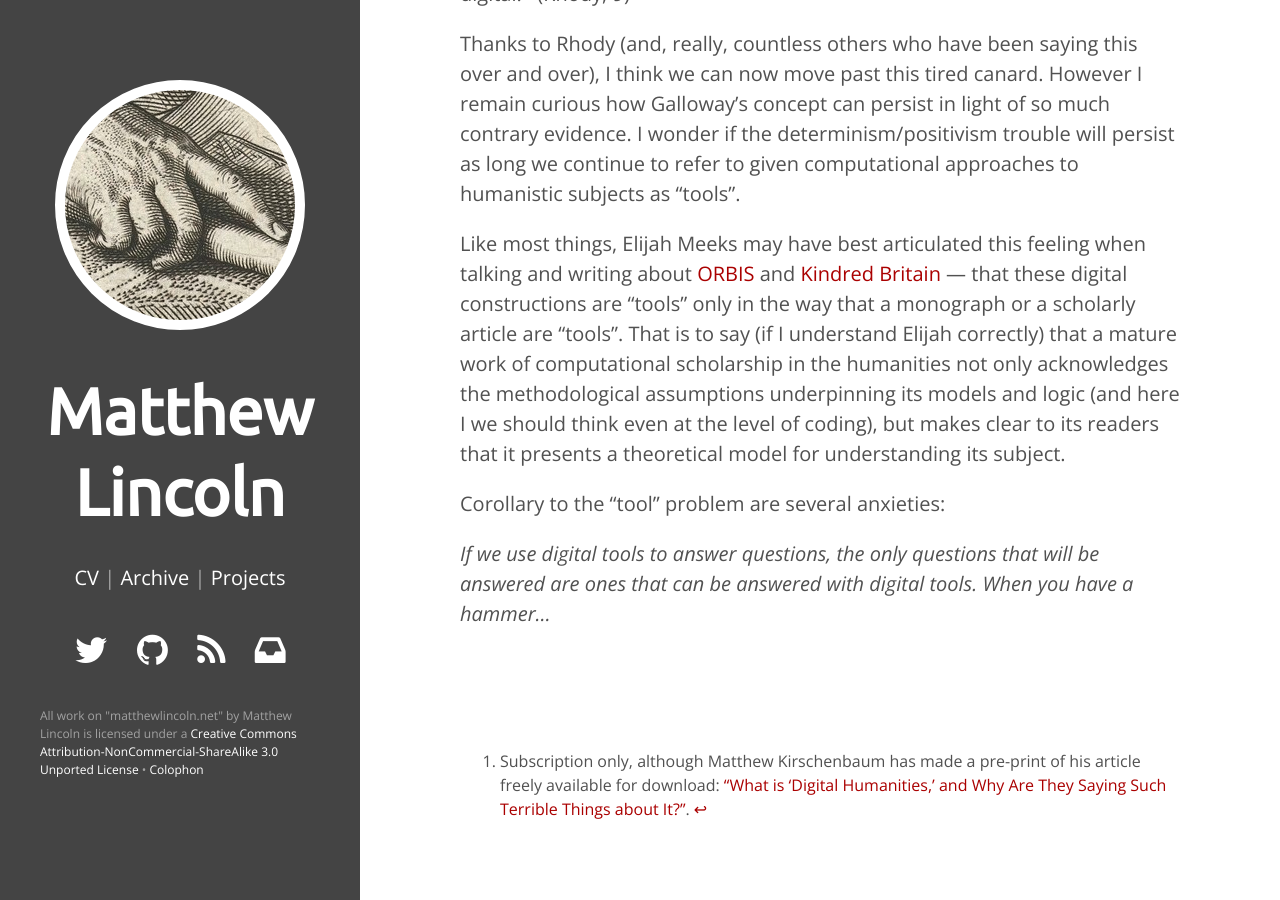
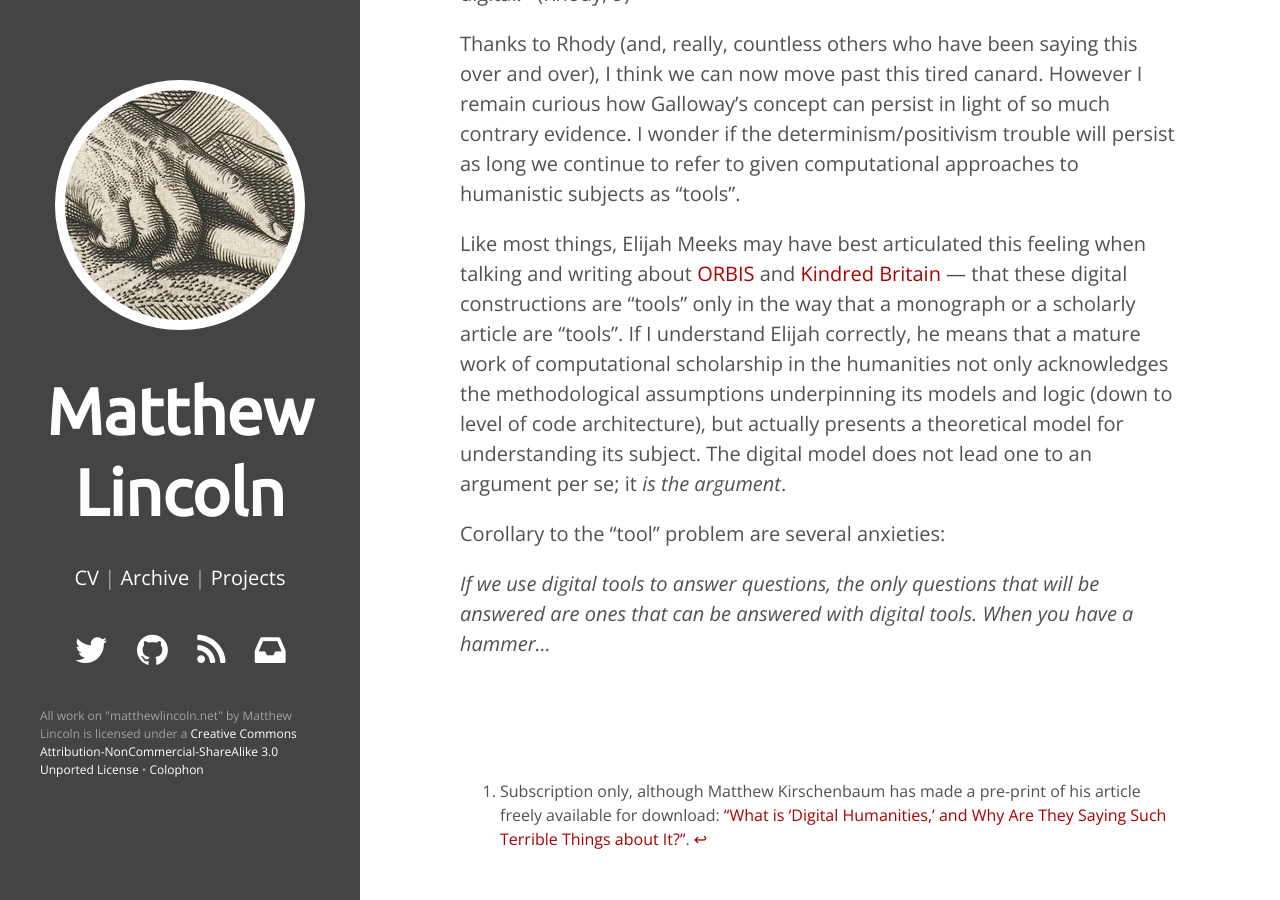
Before and after one commit to mdlincoln/mdlincoln.github.io, a Jekyll site: the page built from _posts/2014-04-25-tool-trouble.md, in a window 1280 px wide and 900 px high, scrolled down 1445 px. Built offline with Jekyll 4.4.1, drawn with Linux system fonts in a browser that asks for light colours; nearby versions of some CDN libraries.

Commit message:
Update 2014-04-25-tool-trouble.md

```diff
--- a/_posts/2014-04-25-tool-trouble.md
+++ b/_posts/2014-04-25-tool-trouble.md
@@ -35,7 +35,8 @@ I wonder if the determinism/positivism trouble will persist as long we continue
 <!-- "Tool" inscribed by entry-level DH enthusiasm machines like THATCamp? (nod to Koh's article on politeness) -->
 
 Like most things, Elijah Meeks may have best articulated this feeling when talking and writing about [ORBIS] and [Kindred Britain] --- that these digital constructions are "tools" only in the way that a monograph or a scholarly article are "tools".
-That is to say (if I understand Elijah correctly) that a mature work of computational scholarship in the humanities not only acknowledges the methodological assumptions underpinning its models and logic (and here I we should think even at the level of coding), but makes clear to its readers that it presents a theoretical model for understanding its subject.
+If I understand Elijah correctly, he means that a mature work of computational scholarship in the humanities not only acknowledges the methodological assumptions underpinning its models and logic (down to level of code architecture), but actually presents a theoretical model for understanding its subject.
+The digital model does not lead one to an argument per se; it *is the argument*.
 
 Corollary to the "tool" problem are several anxieties:
 
```
Also changed, not shown: other parts of _posts/2014-04-25-tool-trouble.md (+1 -1 lines).
